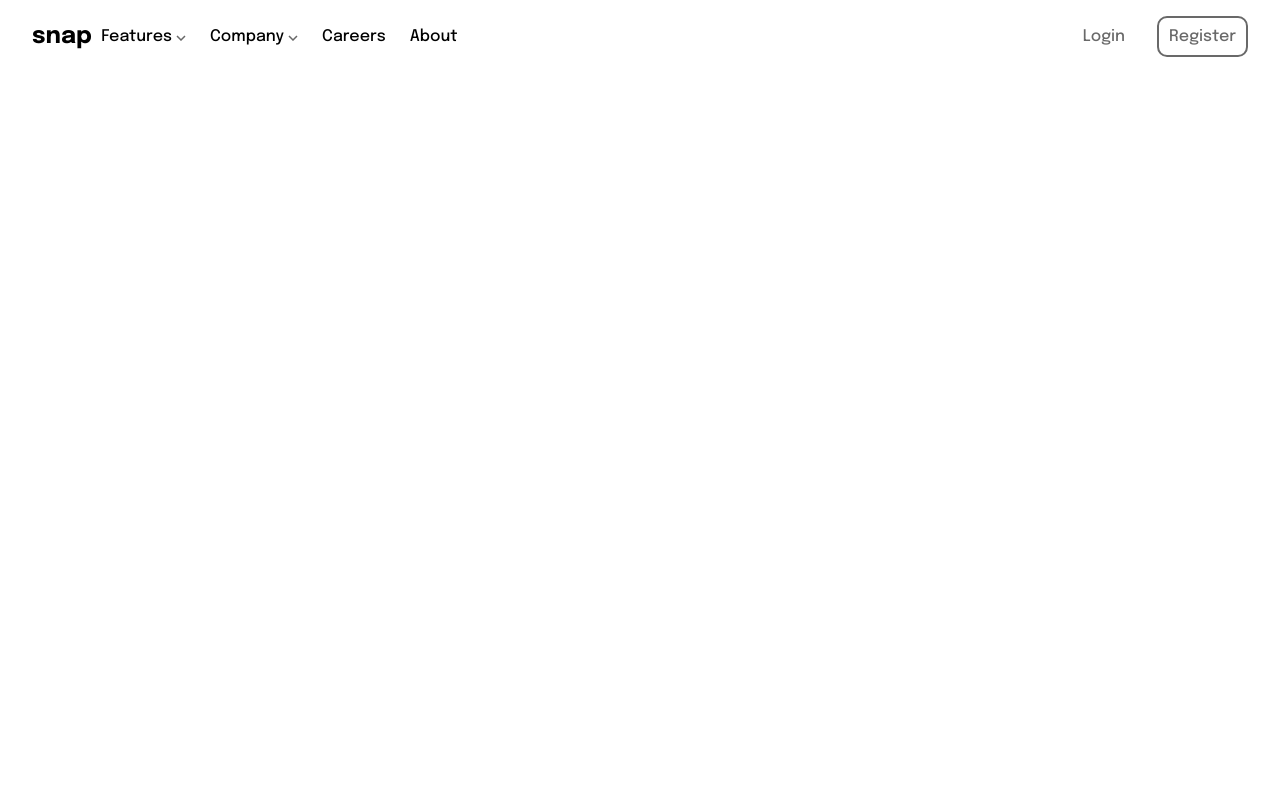
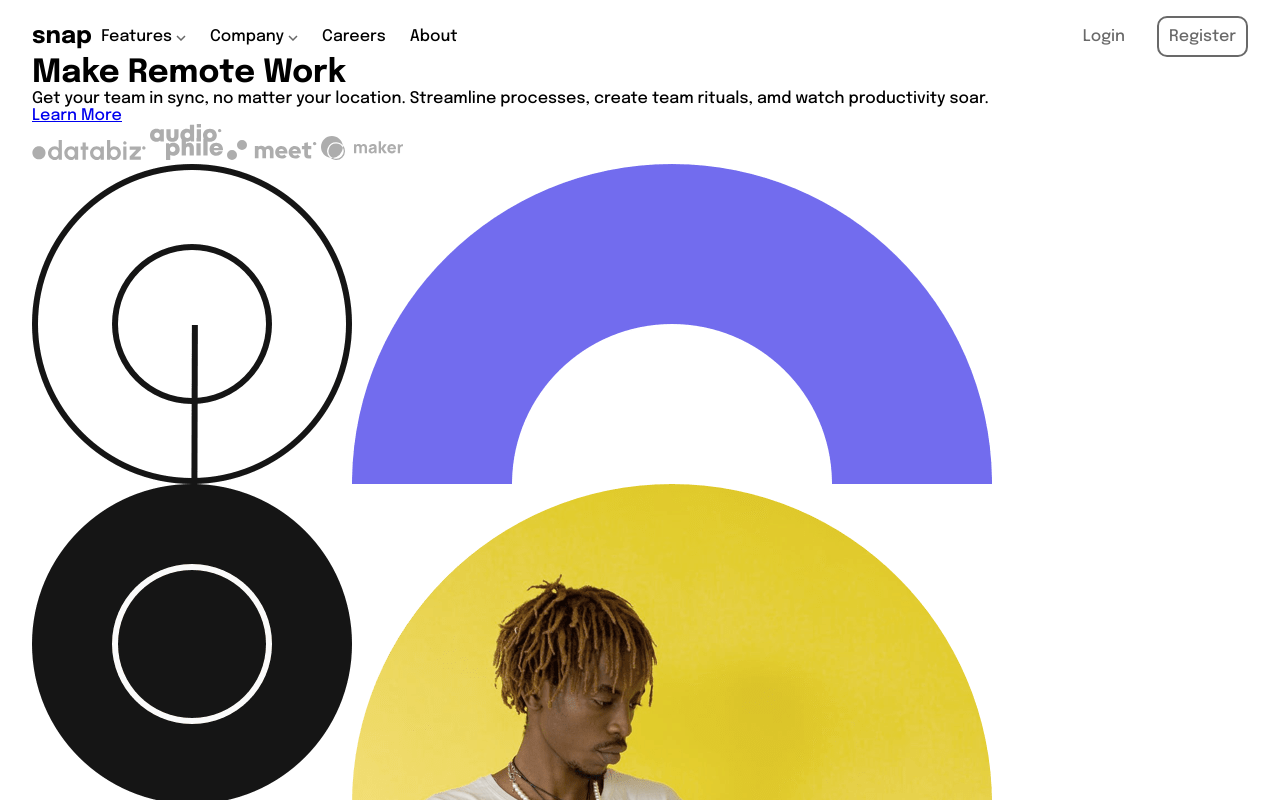
Before and after one commit to WadieBenabdouh/intro-section-with-dropdown-navigation-main, a website built with Parcel: page src/index.html in a window 1280 px wide. Shown: the top 800 px of the page. Built offline with nearby package versions, Linux system fonts and the light colour scheme.

Commit message:
MAIN > markdown

```diff
--- a/src/index.html
+++ b/src/index.html
@@ -14,6 +14,7 @@
 </head>
 
 <body>
+    <!-- HEADER -->
     <header>
         <div class="brand-links">
             <h2>snap</h2>
@@ -70,6 +71,29 @@
             </nav>
         </div>
     </header>
+    <!-- HEADER END -->
+
+    <!-- MAIN -->
+    <main>
+        <div class="text-overlay">
+            <div class="content">
+                <h1>Make Remote Work</h1>
+                <p>Get your team in sync, no matter your location. Streamline processes, create team rituals, amd watch productivity soar.</p>
+                <a href="#">Learn More</a>
+            </div>
+            <div class="partners">
+                <img src="images/client-databiz.svg" alt="databiz">
+                <img src="images/client-audiophile.svg" alt="audiophile">
+                <img src="images/client-meet.svg" alt="meet">
+                <img src="images/client-maker.svg" alt="maker">
+            </div>
+        </div>
+        <aside class="artwork">
+            <img src="images/image-hero-desktop.png" alt="artwork">
+        </aside>
+    </main>
+    <!-- MAIN END -->
+
     <script src="main.js"></script>
 </body>
 
```
Also changed, not shown: dist/client-audiophile.c9355d15.svg (added), dist/client-databiz.19a3d50c.svg (added), dist/client-maker.d677c378.svg (added), dist/client-meet.cc202741.svg (added), dist/image-hero-desktop.2cdb6a58.png (added), dist/index.html, 2 other files.
